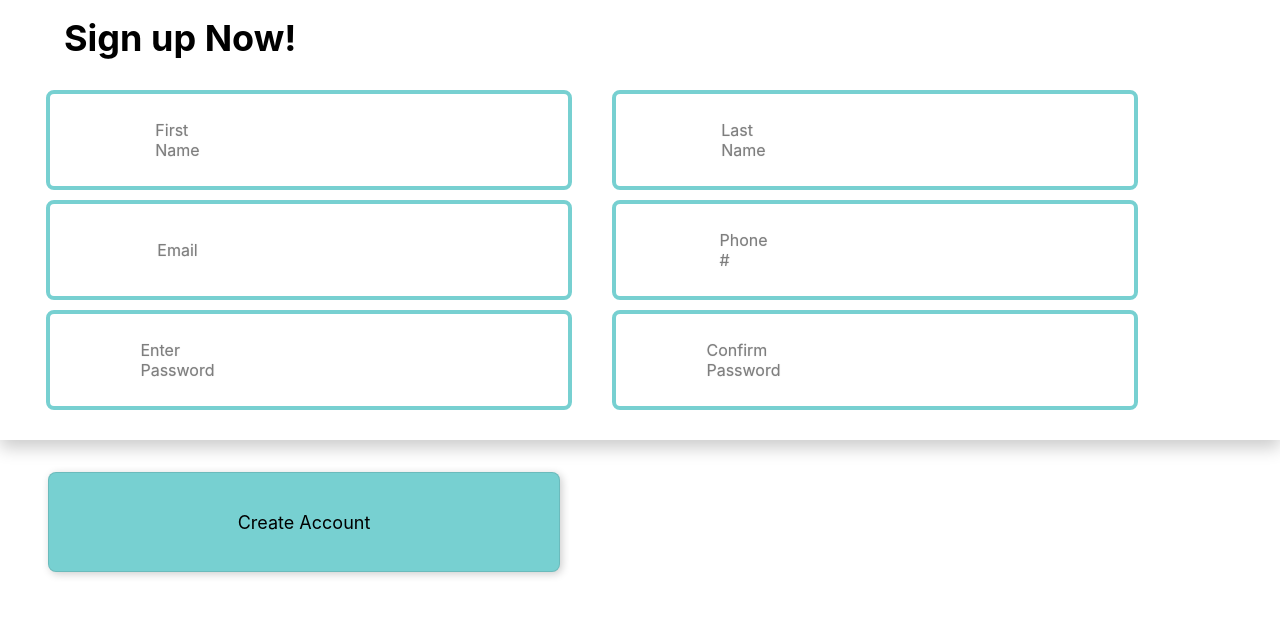
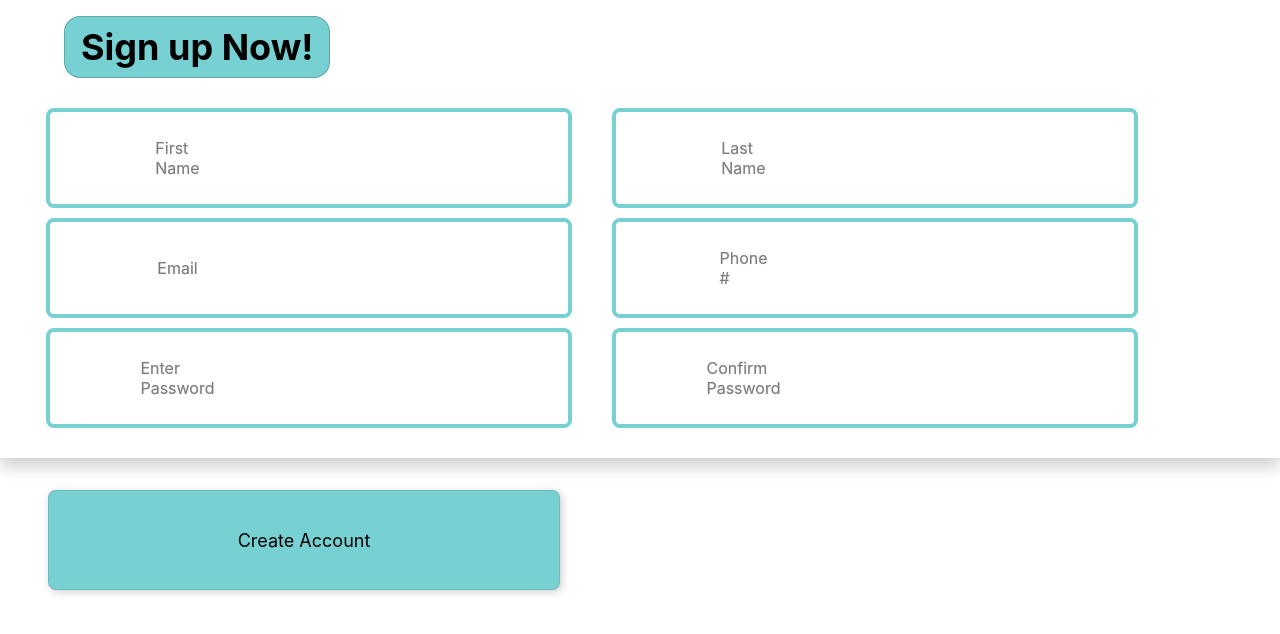
Before and after one commit to EnzoDFer/sign-up-form, a React (Create React App) app in the folder sign-up-form/: page / in a window 1280 px wide. Shown: the top 634 px of the page. Built offline with nearby package versions, Linux system fonts and the light colour scheme.

Commit message:
Change Legend style

```diff
--- a/sign-up-form/src/Components/Form.styles.js
+++ b/sign-up-form/src/Components/Form.styles.js
@@ -28,6 +28,12 @@ export const Legend = styled.legend`
   font-weight: bolder;
   font-size: ${font.xxlarge};
   margin-left: 2rem;
+  display: block;
+  background: ${theme.color};
+  width: fit-content;
+  padding: 0.5rem 1rem 0.5rem 1rem;
+  border-radius: 1rem;
+  border: 1px solid rgb(0,0,0,0.2);
 `;
 
 const labelHolderActivate = css`
```
